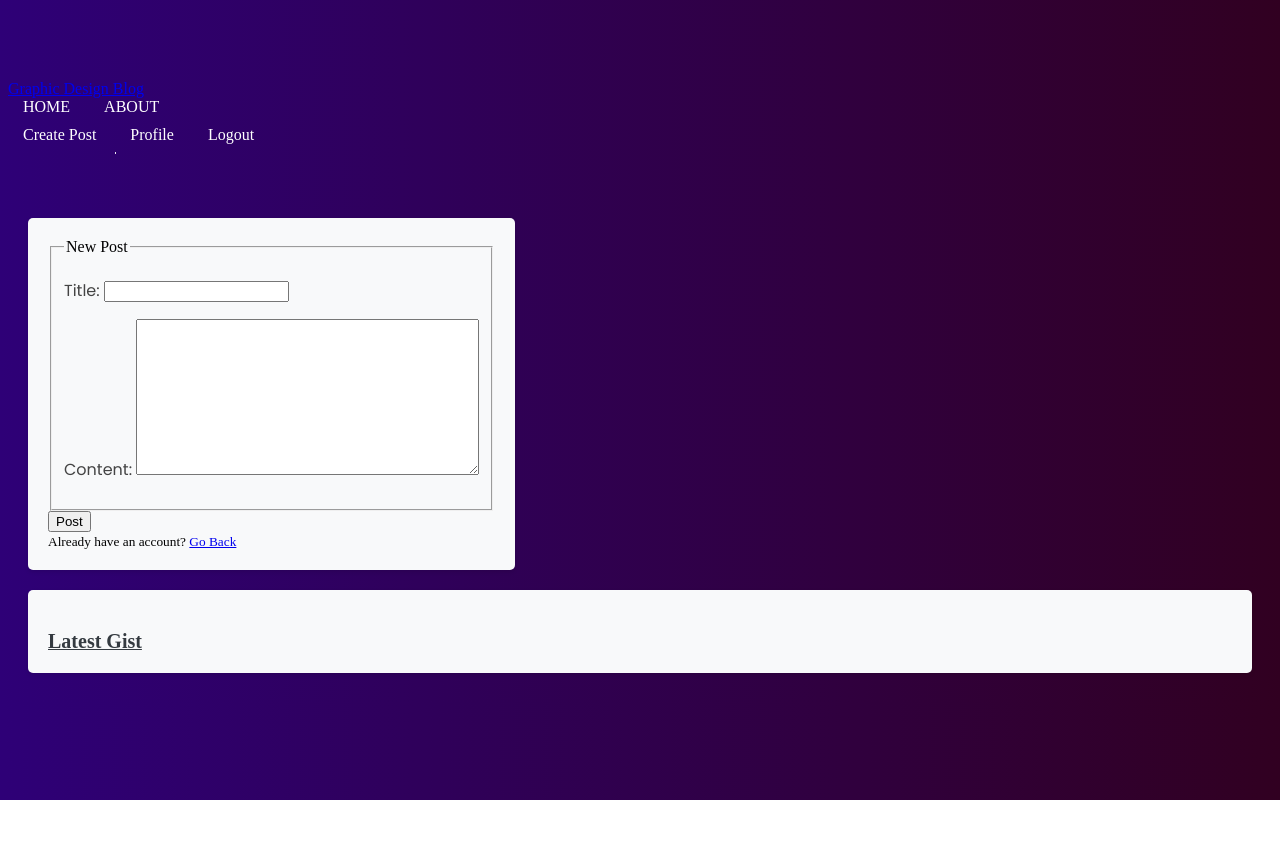
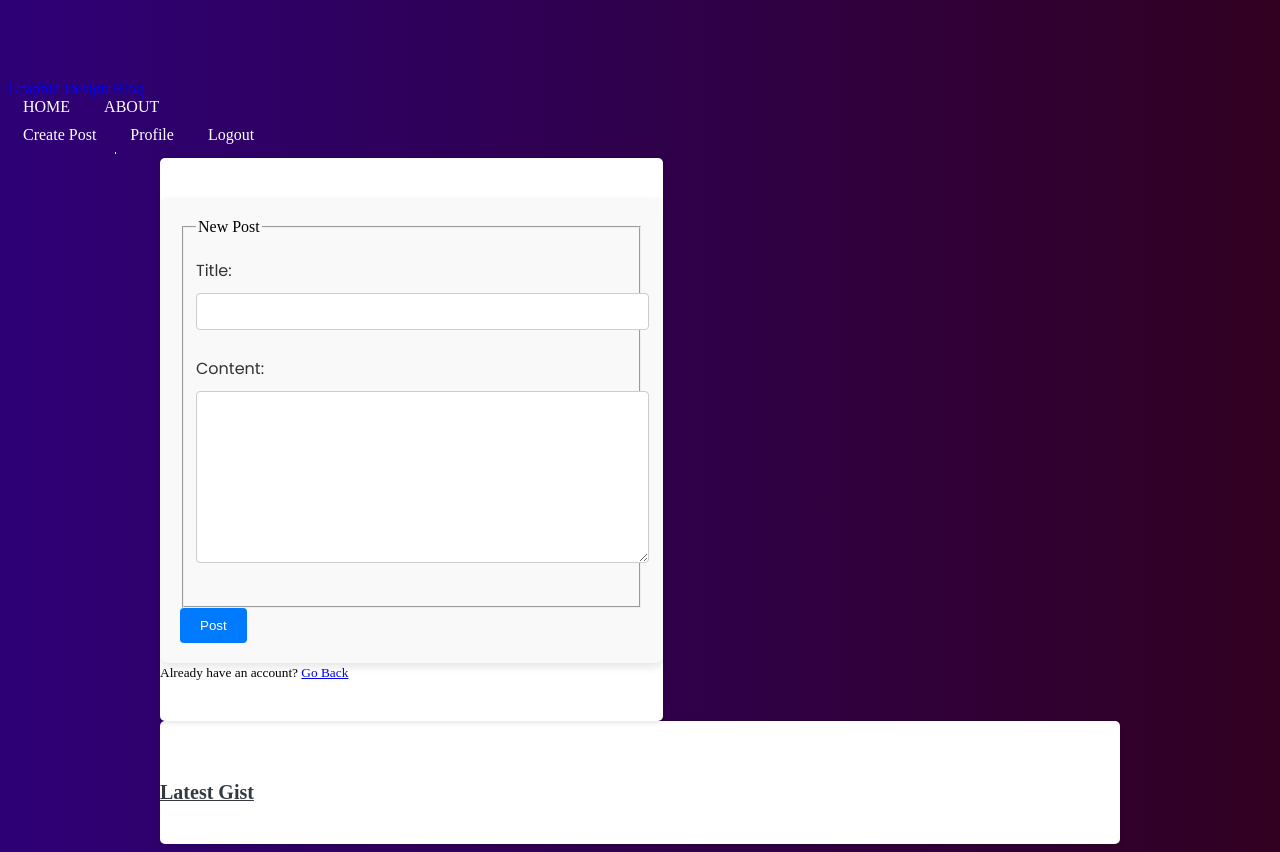
Before and after one commit to OwenD-24/Graphic-Design-Blog, a Django app: page /post-new/ in a window 1280 px wide. Before the commit the page ends 800 px from the top, so only its background shows below. Run offline with Django 4.2, Linux system fonts and the light colour scheme; the visitor is signed in with stand-in values (Sample User, id 1); some libraries are stand-ins or nearby versions.

Commit message:
Updated styling for the 3 new html files

```diff
--- a/blog/static/blog/main.css
+++ b/blog/static/blog/main.css
@@ -59,7 +59,7 @@ ul {
     transform: translateX(0);
 }
 
-/*----------------------------------- About Content Section Styling */
+/*----------------------------------- Main Content Section Styling */
 .content-section {
     padding: 20px;
     background-color: #fff;
@@ -67,16 +67,6 @@ ul {
     box-shadow: 0 2px 5px rgba(0, 0, 0, 0.1);
 }
 
-.content-section h1 {
-    font-size: 2em;
-    margin-bottom: 10px;
-}
-
-.content-section p {
-    line-height: 1.6;
-}
-
-/*----------------------------------- Main Content Section */
 .container {
     padding: 20px;
     margin-top: 20px;
@@ -87,6 +77,7 @@ ul {
     flex-wrap: wrap;
 }
 
+/*----------------------------------- Alert Styling */
 .alert {
     padding: 15px;
     margin: 10px 0;
@@ -112,7 +103,7 @@ ul {
 }
 
 /*----------------------------------- Sidebar Content Section */
-.content-section {
+.sidebar-section {
     background-color: #f8f9fa;
     border-radius: 5px;
     box-shadow: 0 2px 4px rgba(0, 0, 0, 0.1);
@@ -163,3 +154,70 @@ ul {
 .post a:hover {
     text-decoration: underline;
 }
+
+/*----------------------------------- Card Styling for Post Section */
+.cardd {
+    background-color: #fff;
+    border-radius: 8px;
+    box-shadow: 0 4px 8px rgba(0, 0, 0, 0.1);
+    padding: 20px;
+    margin-bottom: 20px;
+}
+
+.cardd h3 {
+    font-size: 1.5rem;
+    color: #333;
+}
+
+.cardd p {
+    font-size: 1rem;
+    color: #555;
+}
+
+/*----------------------------------- Button Styling */
+.btn {
+    background-color: #007bff;
+    color: #fff;
+    border: none;
+    padding: 10px 20px;
+    border-radius: 4px;
+    text-decoration: none;
+    cursor: pointer;
+}
+
+.btn:hover {
+    background-color: #0056b3;
+}
+
+/*----------------------------------- Form Styling */
+form {
+    background-color: #f9f9f9;
+    padding: 20px;
+    border-radius: 8px;
+    box-shadow: 0 4px 8px rgba(0, 0, 0, 0.1);
+}
+
+form label {
+    font-size: 1rem;
+    color: #333;
+}
+
+form input,
+form textarea {
+    width: 100%;
+    padding: 10px;
+    margin: 10px 0;
+    border-radius: 4px;
+    border: 1px solid #ccc;
+}
+
+/*----------------------------------- General Styling */
+.content-section {
+    padding: 40px 0;
+}
+
+.container {
+    max-width: 960px;
+    margin: 0 auto;
+    padding: 0 20px;
+}
```
